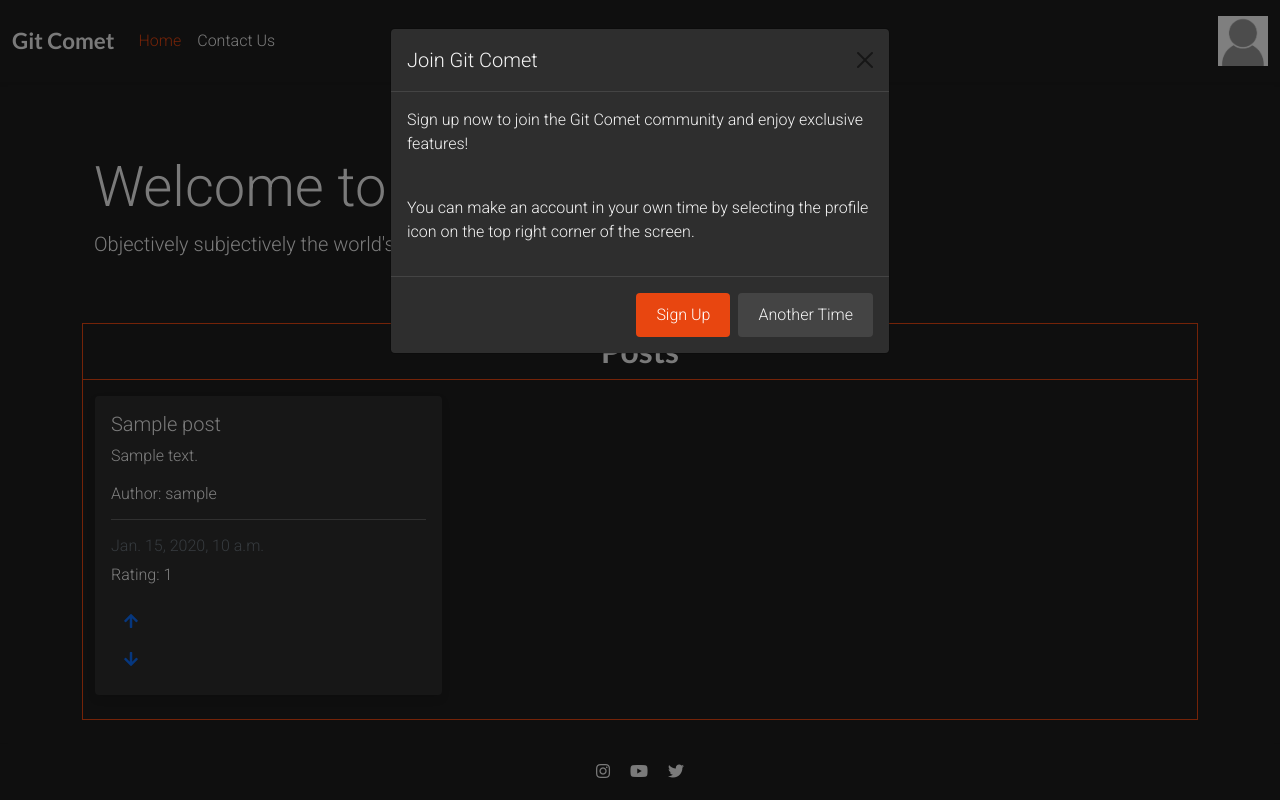
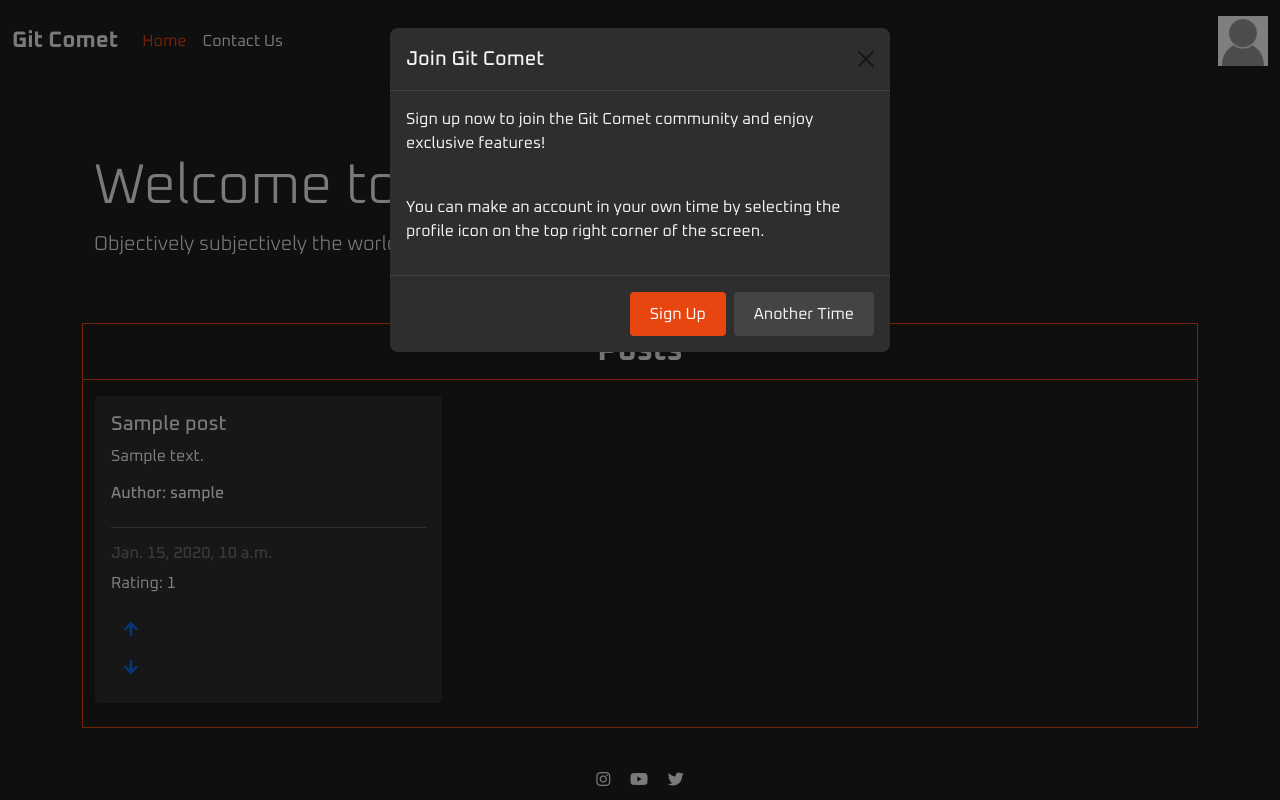
Before and after one commit to Ronan525/Git-Comet, a Django app: page / in a window 1280 px wide. Run offline with Django 4.2, Linux system fonts and the light colour scheme; tables that the repository leaves empty hold one stand-in row (values such as "Sample post"); parts of the project's set-up code (start-up, migrations or seed data) failed here and were passed over; some libraries are stand-ins or nearby versions.

Commit message:
Refactor heading styles and update font to Oxanium for improved aesthetics and consistency

```diff
--- a/forum/templates/forum/index.html
+++ b/forum/templates/forum/index.html
@@ -63,7 +63,7 @@
 {% if user.is_authenticated and draft_posts %}
 <div class="container-fluid post-row">
     <div class="row">
-        <h1 class="posts-heading">Draft Posts</h1>
+        <h1 class="draft-posts-heading">Draft Posts</h1>
         <div class="col-12 mt-3 left">
             <div class="row">
                 {% for post in draft_posts %}
--- a/forum/templates/forum/post_detail.html
+++ b/forum/templates/forum/post_detail.html
@@ -80,7 +80,7 @@
         <div class="col-12">
             <h2 class="comments-heading">Comments</h2>
             {% for comment in comments %}
-                <div class="card mb-3">
+                <div class="card mb-3 comment-card">
                     <div class="card-body comment-content">
                         <p><strong>{{ comment.author.username }}</strong> said:</p>
                         <p>{{ comment.content }}</p>
--- a/static/css/style.css
+++ b/static/css/style.css
@@ -1,7 +1,7 @@
 /* General Styles */
 body {
     background-color: #1e1e1e;
-    font-family: 'Roboto', sans-serif;
+    font-family: 'Oxanium', sans-serif;
     color: #f5f5f5;
     margin: 0;
     padding: 0;
@@ -26,7 +26,7 @@ a:hover:visited {
 
 /* Typography */
 .brand {
-    font-family: 'Lato', sans-serif;
+    font-family: 'Oxanium', sans-serif;
     font-size: 1.4rem;
     font-weight: 700;
     color: #f5f5f5;
@@ -38,6 +38,20 @@ a:hover:visited {
 
 .thin {
     font-weight: 300;
+}
+
+.posts-heading,
+.draft-posts-heading {
+    font-family: 'Oxanium', sans-serif;
+    font-size: 2rem;
+    font-weight: 700;
+    border-bottom: 1px solid #E84610; /* Bottom border */
+    color: #f5f5f5;
+    padding: 0.5rem 1rem; /* Adjust padding to make the border horizontally smaller */
+    margin: 0 auto; /* Center the heading */
+    display: inline-block; /* Make the heading inline-block to respect the padding */
+    background: transparent;
+    text-align: center;
 }
 
 /* Background Colors */
@@ -59,7 +73,7 @@ a:hover:visited {
 }
 
 .navbar-brand {
-    font-family: 'Lato', sans-serif;
+    font-family: 'Oxanium', sans-serif;
     font-size: 1.4rem;
     font-weight: 700;
     color: #f5f5f5;
@@ -89,6 +103,10 @@ footer {
     background-color: #2e2e2e;
     box-shadow: 0 4px 8px rgba(0, 0, 0, 0.1);
     transition: transform 0.2s;
+
+    display: flex;
+    flex-direction: column;
+    justify-content: space-between;
 }
 
 .card:hover {
@@ -97,17 +115,32 @@ footer {
 
 .card-body {
     padding: 1rem;
+    flex: 1;
+    overflow: hidden;
+    display: flex;
+    flex-direction: column;
+    justify-content: space-between;
 }
 
 .card-title {
     font-size: 1.25rem;
     margin-bottom: 0.5rem;
     color: #f5f5f5;
+    overflow: hidden;
+    text-overflow: ellipsis;
+    white-space: nowrap;
 }
 
 .card-text {
     font-size: 1rem; /* Increase the font size */
     color: #ffffff; /* Set the text color to solid white */
+    overflow: hidden;
+    text-overflow: ellipsis;
+    white-space: nowrap;
+}
+
+.card .vote-buttons {
+    margin-top: auto;
 }
 
 /* Image Container */
@@ -133,7 +166,28 @@ footer {
 }
 /* Applies a border to post and comment cards */
 .post-content {
+    display: flex;
+    flex-direction: column;
+    justify-content: space-between;
+    padding: 1rem;
+    margin-bottom: 1rem;
+    background-color: #2e2e2e;
+    box-shadow: 0 4px 8px rgba(0, 0, 0, 0.1);
     border: 1px solid #E84610;
+    border-radius: 8px;
+    transition: transform 0.2s;
+}
+
+.post-content:hover {
+    transform: translateY(-5px);
+}
+
+.post-content .card-body {
+    flex: 1;
+    overflow: hidden;
+    display: flex;
+    flex-direction: column;
+    justify-content: space-between;
 }
 
 .comment-content {
@@ -356,6 +410,9 @@ footer {
 .modal-content {
     background-color: #2e2e2e; /* Dark background color */
     color: #f5f5f5; /* Light text color */
+    border: none;
+    border-radius: 8px;
+    box-shadow: 0 4px 8px rgba(0, 0, 0, 0.1);
 }
 
 .modal-header {
@@ -459,18 +516,7 @@ footer {
 }
 
 /* Custom Heading Styles */
-.posts-heading {
-    font-family: 'Lato', sans-serif;
-    font-size: 2rem;
-    font-weight: 700;
-    border-bottom: 1px solid #E84610; /* Bottom border */
-    color: #f5f5f5;
-    padding: 0.5rem 1rem; /* Adjust padding to make the border horizontally smaller */
-    margin: 0 auto; /* Center the heading */
-    display: inline-block; /* Make the heading inline-block to respect the padding */
-    background: transparent;
-    text-align: center;
-}
+
 
 .post-row {
     border: 1px solid #E84610;
--- a/templates/base.html
+++ b/templates/base.html
@@ -18,9 +18,9 @@
     <link rel="icon" href="{% static 'images/favicon.ico' %}" type="image/x-icon">
 
     <!-- Google Fonts CSS -->
-    <link rel="preconnect" href="https://fonts.gstatic.com">
-    <link href="https://fonts.googleapis.com/css2?family=Roboto:wght@300&display=swap" rel="stylesheet">
-    <link href="https://fonts.googleapis.com/css2?family=Lato:wght@300;700&display=swap" rel="stylesheet">
+    <link rel="preconnect" href="https://fonts.googleapis.com">
+    <link rel="preconnect" href="https://fonts.gstatic.com" crossorigin>
+    <link href="https://fonts.googleapis.com/css2?family=Oxanium:wght@200..800&display=swap" rel="stylesheet">
 
     <!-- Font Awesome CSS -->
     <link rel="stylesheet" href="https://cdnjs.cloudflare.com/ajax/libs/font-awesome/5.15.3/css/all.min.css">
```
